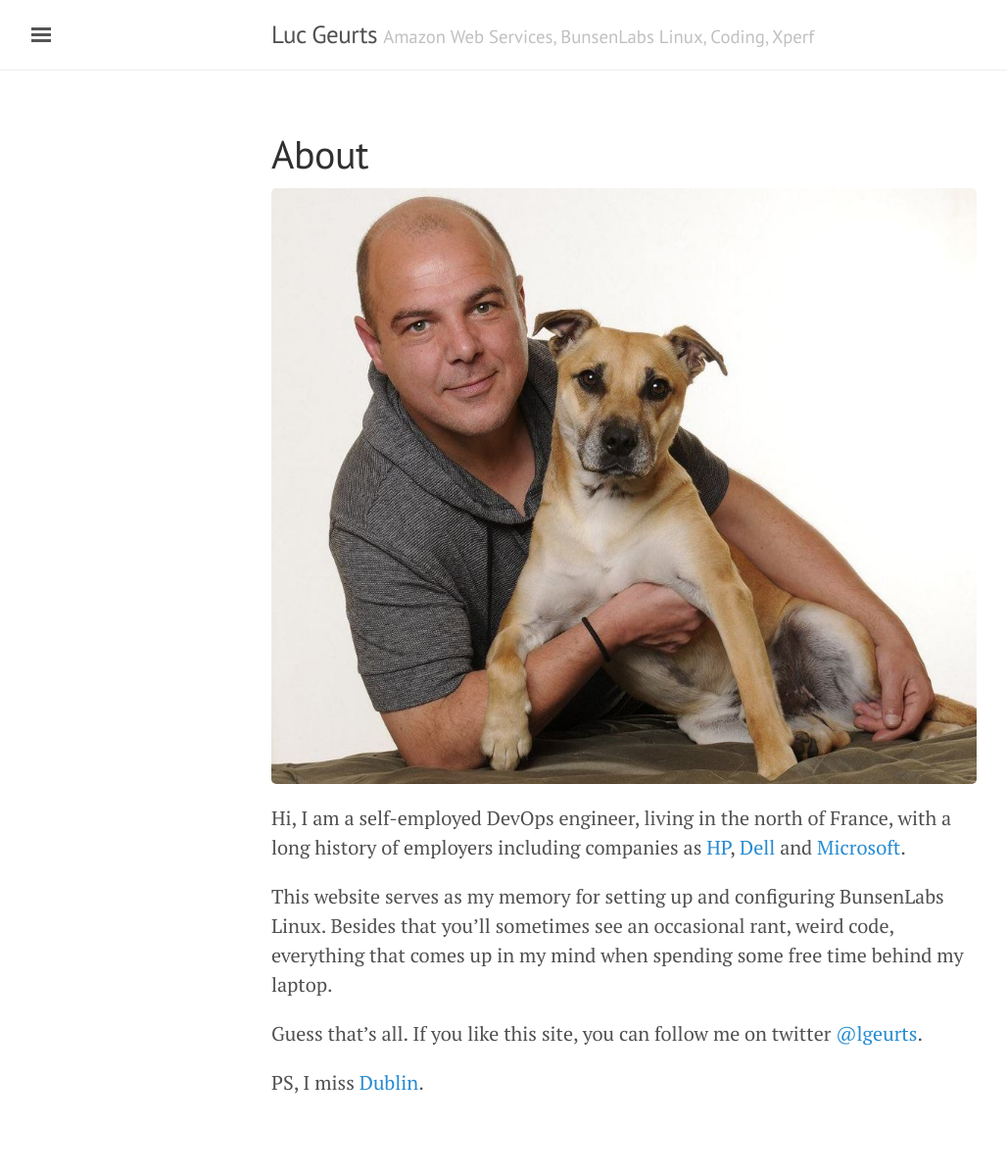
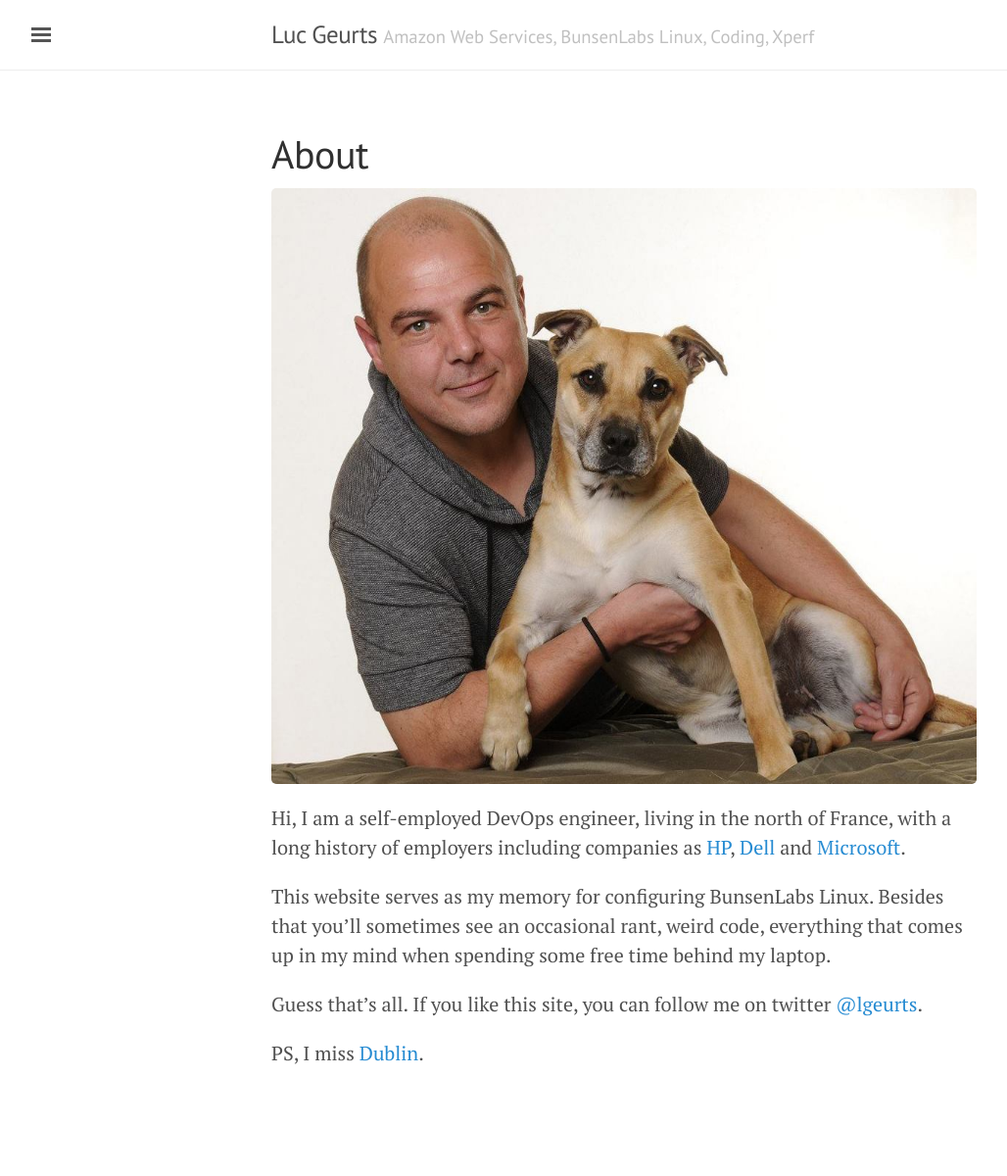
Before and after one commit to lgeurts/lgeurts.github.io, a Jekyll site: the page built from about.md, in a window 1280 px wide. Shown: the whole page at 98% size, without its empty margins (3-1031 px from the left). Built offline with Jekyll 4.4.1, drawn with Linux system fonts in a browser that asks for light colours; after the commit the page ends 1170 px from its top, so only the background shows below that.

Commit message:
Update about.md

```diff
--- a/about.md
+++ b/about.md
@@ -7,7 +7,8 @@ title: About
 
 Hi, I am a self-employed DevOps engineer, living in the north of France,  with a long history of employers including companies as [HP](http://https://www.hpe.com/ie/en/home.html), [Dell](http://www.dell.com/learn/us/en/04/premier?c=us&l=en) and [Microsoft](https://support.microsoft.com/en-us/premier).
 
-This website serves as my memory for setting up and configuring BunsenLabs Linux. Besides that you'll sometimes see an occasional rant, weird code, everything that comes up in my mind when spending some free time behind my laptop.
+This website serves as my memory for configuring BunsenLabs Linux.
+Besides that you'll sometimes see an occasional rant, weird code, everything that comes up in my mind when spending some free time behind my laptop.
 
 Guess that's all. If you like this site, you can follow me on twitter [@lgeurts](https://twitter.com/lgeurts).
 
```
